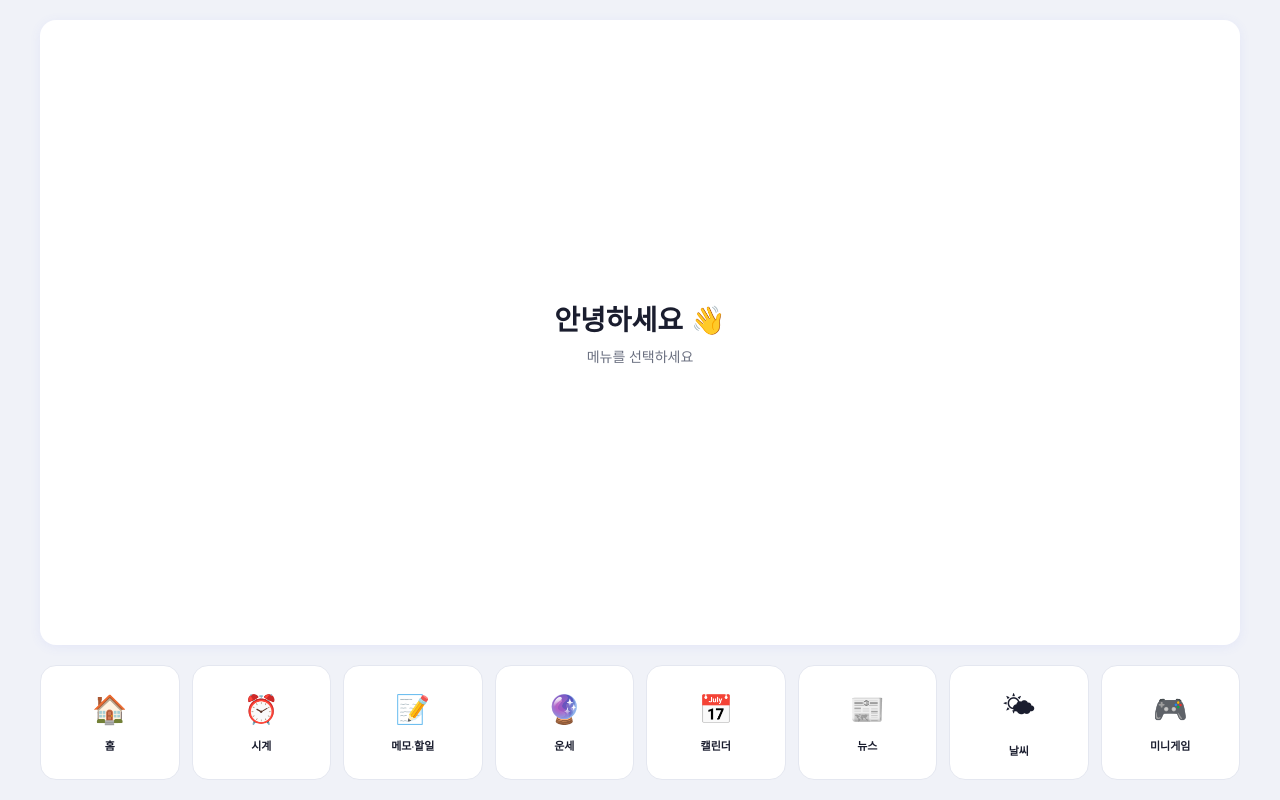
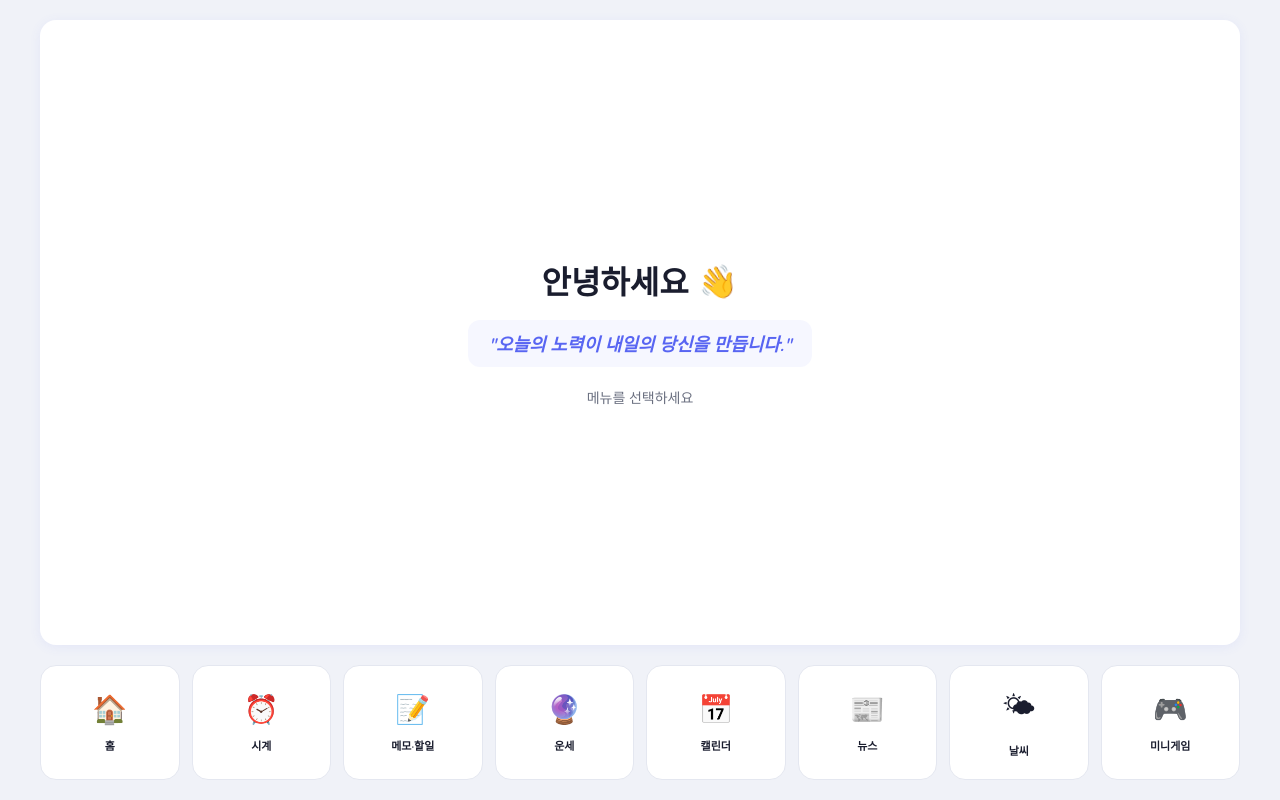
Before and after one commit to Bynzii/my-app, a React (Vite) app: page / in a window 1280 px wide. Built offline with nearby package versions, Linux system fonts and the light colour scheme; no server answers.

Commit message:
진행중

```diff
--- a/src/assets/css/Fortune.css
+++ b/src/assets/css/Fortune.css
@@ -36,6 +36,7 @@
 .fortune__grade.good   { color: var(--accent-4); }
 .fortune__grade.normal { color: var(--text-2); }
 .fortune__grade.bad    { color: var(--accent-2); }
+.fortune__grade.worst  { color: #000000; text-shadow: 0 0 10px rgba(0,0,0,0.2); }
 
 
 .fortune__btn {
--- a/src/assets/css/Home.css
+++ b/src/assets/css/Home.css
@@ -12,7 +12,38 @@
 .home__header {text-align: center;}
 .home__header h1 {
   margin-bottom: 0.6rem;
-  font-size: 2.8rem; font-weight: 700;
+  font-size: 3.2rem; font-weight: 700;
   color: var(--text);
+  display: flex; align-items: center; justify-content: center; gap: 1rem;
 }
+
+.home__wave {
+  display: inline-block;
+  animation: wave-animation 2.5s infinite;
+  transform-origin: 70% 70%;
+}
+
+.home__quote {
+  font-size: 1.8rem;
+  font-weight: 600;
+  color: var(--accent);
+  margin: 1.5rem 0 2rem;
+  padding: 1rem 2rem;
+  background: rgba(88, 101, 242, 0.05);
+  border-radius: 12px;
+  font-style: italic;
+  word-break: keep-all;
+}
+
 .home__header p {font-size: 1.4rem; color: var(--text-2);}
+
+@keyframes wave-animation {
+    0% { transform: rotate( 0.0deg) }
+   10% { transform: rotate(14.0deg) }
+   20% { transform: rotate(-8.0deg) }
+   30% { transform: rotate(14.0deg) }
+   40% { transform: rotate(-4.0deg) }
+   50% { transform: rotate(10.0deg) }
+   60% { transform: rotate( 0.0deg) }
+  100% { transform: rotate( 0.0deg) }
+}
--- a/src/pages/Fortune.jsx
+++ b/src/pages/Fortune.jsx
@@ -6,6 +6,7 @@ const fortunes = [
   {grade: '길', className: 'good', emoji: '☀️', text: '좋은 기운이 함께합니다.'},
   {grade: '평', className: 'normal', emoji: '🌙', text: '평온한 하루가 될 거예요.'},
   {grade: '흉', className: 'bad',  emoji: '🌧', text: '오늘은 신중하게 행동하세요.'},
+  {grade: '최악', className: 'worst', emoji: '💀', text: '집 밖은 위험해요... 조심 또 조심!'},
 ]
 
 function Fortune() {
--- a/src/pages/Home.jsx
+++ b/src/pages/Home.jsx
@@ -6,7 +6,10 @@ function Home() {
   return (
     <div className="home__wrap">
       <div className="home__header">
-        <h1>안녕하세요 👋</h1>
+        <h1>안녕하세요 <span className="home__wave">👋</span></h1>
+        <div className="home__quote">
+          "오늘의 노력이 내일의 당신을 만듭니다."
+        </div>
         <p>메뉴를 선택하세요</p>
       </div>
     </div>
```
